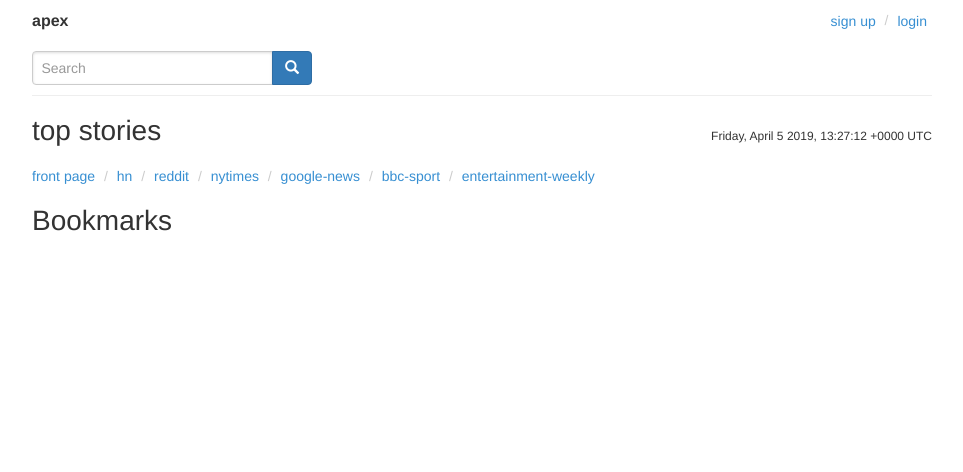
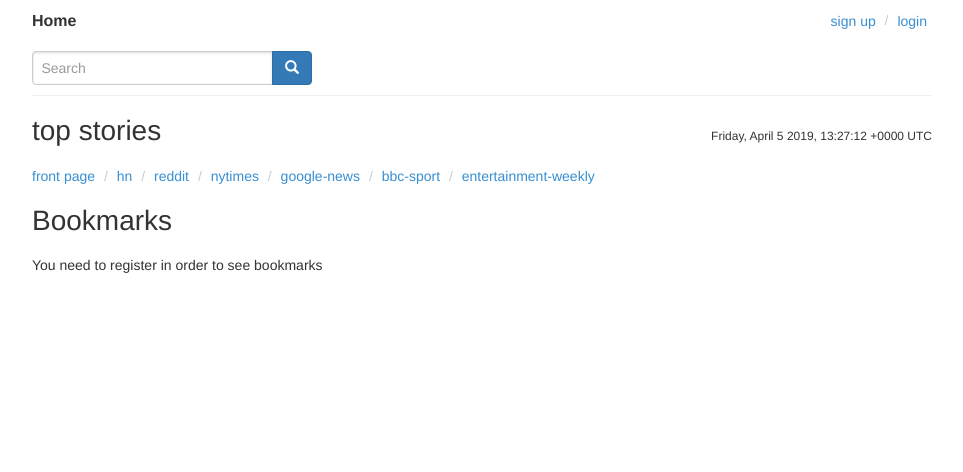
Before and after one commit to Tikam02/Online-Trending, a Django app: page /bookmarks/ in a window 1280 px wide. Shown: the top 472 px of the page, without its empty margins (158-1121 px from the left). Run offline with Django 3.2, Linux system fonts and the light colour scheme; data comes from the database, SQL or seed files in the repository; some libraries are stand-ins or nearby versions.

Commit message:
Added images,description for nytimes, changed title of base.html, changed bookmarks.html , added crawl.sh for crawling all services

```diff
--- a/apex/apex/apps/services/crawlers.py
+++ b/apex/apex/apps/services/crawlers.py
@@ -118,6 +118,7 @@ class RedditCrawler(AbstractBaseCrawler):
 
                 score = story_data.get('score', 0)
                 comments = story_data.get('num_comments', 0)
+                story.image_url = story_data.get('thumbnail')
 
                 # has_changes = (score != story.score or comments != story.comments)
 
@@ -214,6 +215,8 @@ class NYTimesCrawler(AbstractBaseCrawler):
 
         story.title = story_data['title']
         story.url = story_data['url']
+        story.description = story_data['abstract']
+        story.image_url = story_data['media'][0]['media-metadata'][0]['url']
 
         minutes_since_last_update = 0
 
--- a/apex/apex/templates/base.html
+++ b/apex/apex/templates/base.html
@@ -4,7 +4,7 @@
   <meta charset="utf-8">
   <meta http-equiv="X-UA-Compatible" content="IE=edge">
   <meta name="viewport" content="width=device-width, initial-scale=1">
-  <title>{% block title %}Apex{% endblock %}</title>
+  <title>{% block title %}Online Trending{% endblock %}</title>
   <link rel="apple-touch-icon" sizes="57x57" href="{% static 'img/apple-touch-icon-57x57.png' %}">
   <link rel="apple-touch-icon" sizes="60x60" href="{% static 'img/apple-touch-icon-60x60.png' %}">
   <link rel="apple-touch-icon" sizes="72x72" href="{% static 'img/apple-touch-icon-72x72.png' %}">
@@ -33,7 +33,7 @@
   <div class="wrapper">
     <header>
 
-      <a href="{% url 'front_page' %}">apex</a>
+      <a href="{% url 'front_page' %}">Home</a>
 
       {% if user.is_authenticated %}
         <nav>Welcome {{ user.username }} ! Last Logged in {{ user.last_login}}
--- a/apex/apex/templates/bookmarks.html
+++ b/apex/apex/templates/bookmarks.html
@@ -5,19 +5,43 @@
 <h1>Bookmarks </h1>
 
 {% if user.is_authenticated %}
+  {% for service in services %}
+   <b><p style="font-size:17px"> {{ service }} </p></b>
   {% for story in bookmarks %}
     {% if story.user.id == user.id %}
+    {% if story.obj.service.slug == service.slug %}
        <a href="{{ story.obj.url }}" target="_blank" rel="nofollow noopener" style="font-size:25px">{{ story.obj.title }}</a>
+       {% if story.obj.score > 0 %}
+       {{ story.obj.score }} upvote{{ story.obj.score|pluralize }}
+        &bullet;
+       {% endif %}
+       {% if story.obj.comments > 0 %}
+       {{ story.obj.comments }} comment{{ story.obj.comments|pluralize }}
+        &bullet;
+        {% endif %}
+        {% if story.obj.date is not None %}
+       {{ story.obj.date|date:'M d, Y'|lower }}
+        {% endif %}
        <p style="font-size:17px">
+        {% if story.obj.description is not None %}
         {{ story.obj.description }}
+        {% endif %}
          </p>
+         {% if story.obj.image_url is not None or story.obj.service.slug is not 'reddit' %}
          <img src= {{ story.obj.image_url }} alt="We could not display the image" height=150>
+         {% endif %}
           <button type="button" class="btn btn-link">
             <span class="star glyphicon glyphicon-star"></span></button>
          <br>
          <br>
     {% endif %}
+    {% endif %}
   {% endfor %}
+  <br>
+  {% endfor %}
+
+{% else %}
+You need to register in order to see bookmarks
 {% endif %}
 
 {% endblock %}
--- a/apex/apex/templates/services/includes/nytimes_story.html
+++ b/apex/apex/templates/services/includes/nytimes_story.html
@@ -8,5 +8,9 @@
     &bullet;
     {{ story.date|date:'M d, Y'|lower }}
   </p>
+  <p style="font-size:17px">
+    {{ story.description }}
+  </p>
+  <img src= {{ story.image_url }} alt="We could not display the image" height=150>
   {% include 'services/includes/bookmark_sec.html' %}
 </li>
--- a/apex/apex/templates/services/includes/views.py
+++ b/apex/apex/templates/services/includes/views.py
@@ -4,7 +4,7 @@ from apex.apps.services.models import BookmarkArticle
 
 from django.contrib.auth.models import User
 
-from apex.apps.services.models import BookmarkArticle
+from apex.apps.services.models import BookmarkArticle,Service
 
 from django.views import View
 
@@ -17,5 +17,6 @@ class BookmarksView(View):
 	def get(self,request):
 		bookmarks = BookmarkArticle.objects.all()
 		user = auth.get_user(request)
-		context = {'user': user, 'bookmarks': bookmarks }
+		service = Service.objects.all()
+		context = {'user': user, 'bookmarks': bookmarks,'services': service}
 		return render(request,"bookmarks.html",context)
```
Also changed, not shown: 1 other file. Lines whose indentation alone changed are shown as unchanged.
